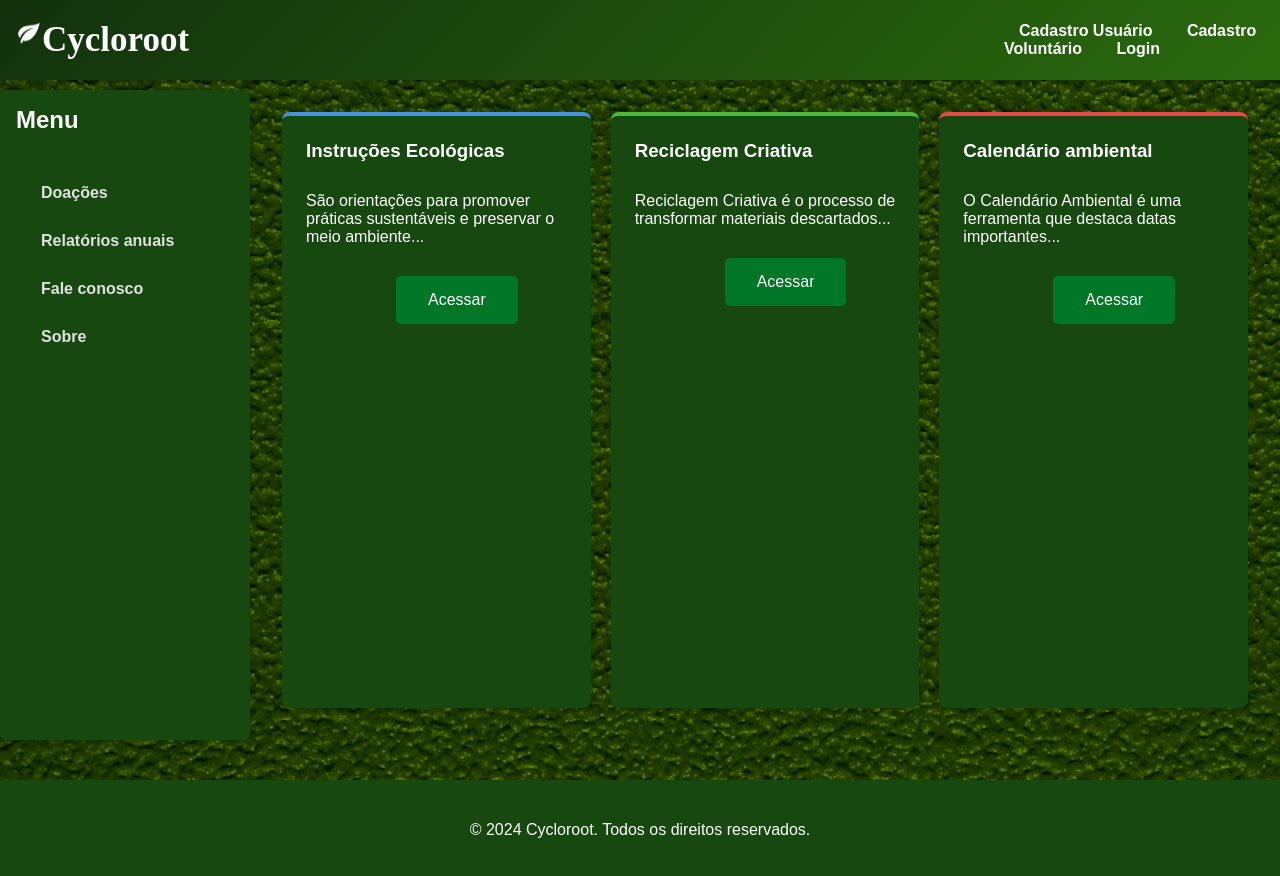
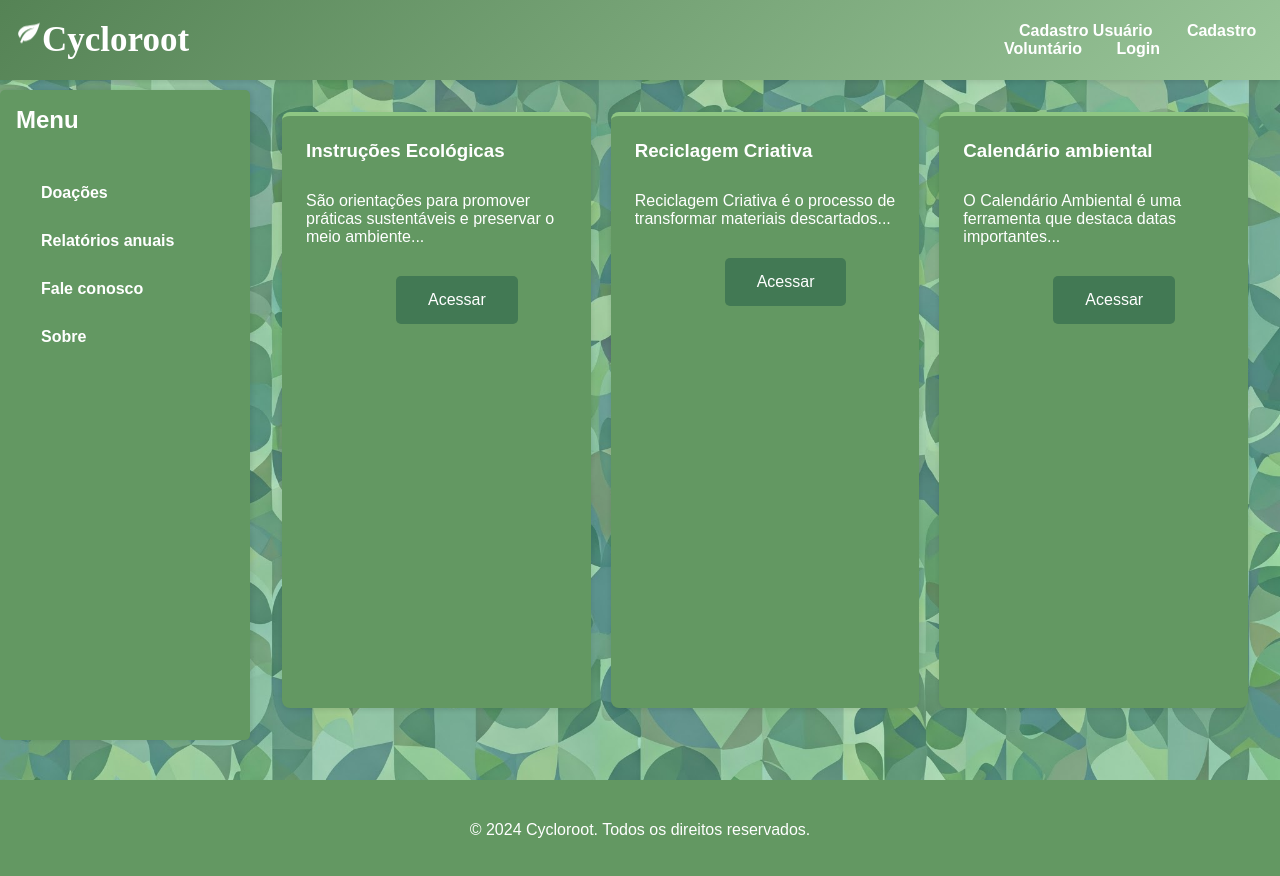
Before and after one commit to pedro23165/site-nystery, a website: page servidor/public/html/pagina.html in a window 1280 px wide. Drawn offline with Linux system fonts and the light colour scheme.

Commit message:
aaaaaa
dsafsdgdghfshgfdhgf

```diff
--- a/servidor/public/css/pagina.css
+++ b/servidor/public/css/pagina.css
@@ -16,7 +16,7 @@ body {
   grid-template-rows: 80px 1fr 60px;
   grid-template-columns: 250px 1fr;
   min-height: 100vh;
-  background-image: url(../image/photo-1632195670211-9e46e8c772c7.avif);
+  background-image: url(../image/Gemini_Generated_Image_8bnue8bnue8bnue8.jpg);
   background-repeat: no-repeat; /* Impede a repetição da imagem */
   background-size: cover; /* Faz a imagem ocupar todo o espaço disponível */
   background-position: center center; /* Centraliza a imagem no fundo */
@@ -38,8 +38,8 @@ body {
 
 header {
   grid-area: header;
-  background: linear-gradient(135deg, #12310d, #2a6a0d);
-  color: white;
+  background: linear-gradient(135deg, #558355, #99c599);
+  color: rgb(255, 255, 255);
   padding: 1rem;
   display: flex;
   align-items: center;
@@ -72,7 +72,7 @@ header ul li {
 }
 
 header ul li a {
-  color: white;
+  color:rgb(255, 255, 255);
   text-decoration: none;
   font-weight: bold;
 
@@ -104,7 +104,7 @@ nav {
 }
 
 nav a {
-  color: #e0e0e0; /* Texto claro */
+  color: rgb(255, 255, 255); /* Texto claro */
   text-decoration: none;
   padding: 10px 15px;
   border-radius: 5px;
@@ -119,11 +119,11 @@ nav img {
 
 .sidebar {
   grid-area: sidebar;
-  background-color: #16480f;
+  background-color:  #639862;
   padding: 1rem;
   box-shadow: 2px 0 5px rgba(0, 0, 0, 0.1);
   transition: all 0.3s ease;
-  color: white;
+  color: rgb(255, 255, 255);
   margin-top: 10px;
   border-radius: 5px;
 }
@@ -143,21 +143,21 @@ main {
 .box {
   flex: 1;
   min-width: 250px;
-  background: #16480f;
+  background: #639862;
   padding: 1.5rem;
   border-radius: 8px;
   box-shadow: 0 2px 5px rgba(0, 0, 0, 0.1);
   transition: transform 0.3s ease;
-  color: white;
+  color: rgb(255, 255, 255);
 }
 
 .box p {
   margin-top: 30px;
 }
 button {
-  background-color: #007627;
+  background-color: #427954;
   border: none;
-  color: white;
+  color: rgb(255, 255, 255);
   padding: 15px 32px;
   text-align: center;
   text-decoration: none;
@@ -176,8 +176,8 @@ button {
 
 footer {
   grid-area: footer;
-  background-color: #16480f;
-  color: white;
+  background-color:  #639862;
+  color: rgb(255, 255, 255);
   padding: 1rem;
   text-align: center;
   display: flex;
@@ -189,15 +189,15 @@ footer {
 
 /* Cores diferentes para cada caixa */
 .box:nth-child(1) {
-  border-top: 4px solid #4a90e2;
+  border-top: 4px solid #8ec683;
 }
 
 .box:nth-child(2) {
-  border-top: 4px solid #50b83c;
+  border-top: 4px solid #8ec683;
 }
 
 .box:nth-child(3) {
-  border-top: 4px solid #e24a4a;
+  border-top: 4px solid #8ec683;
 }
 
 /* Responsividade */
```
Also changed, not shown: servidor/public/image/Gemini_Generated_Image_8bnue8bnue8bnue8.jpg (added).
